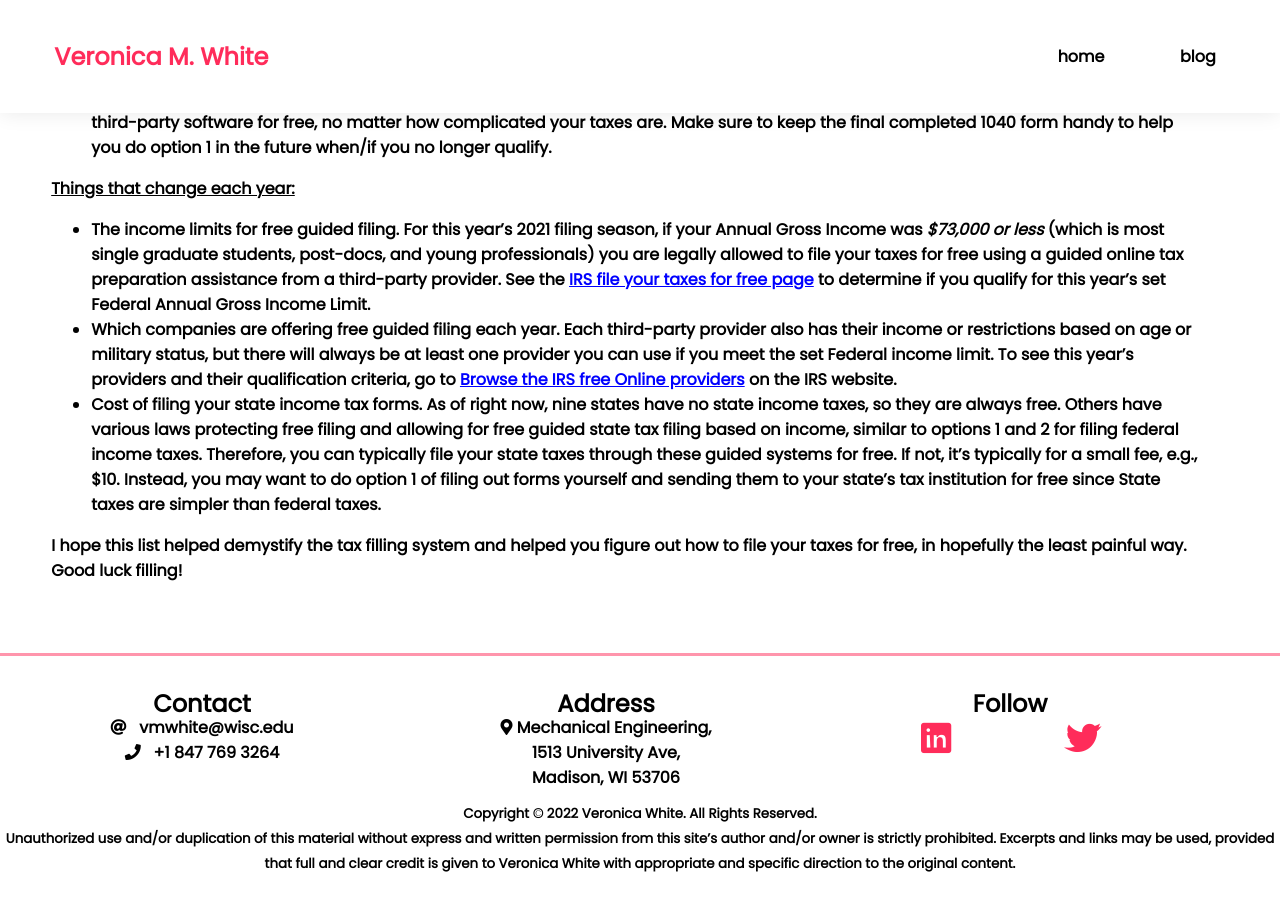
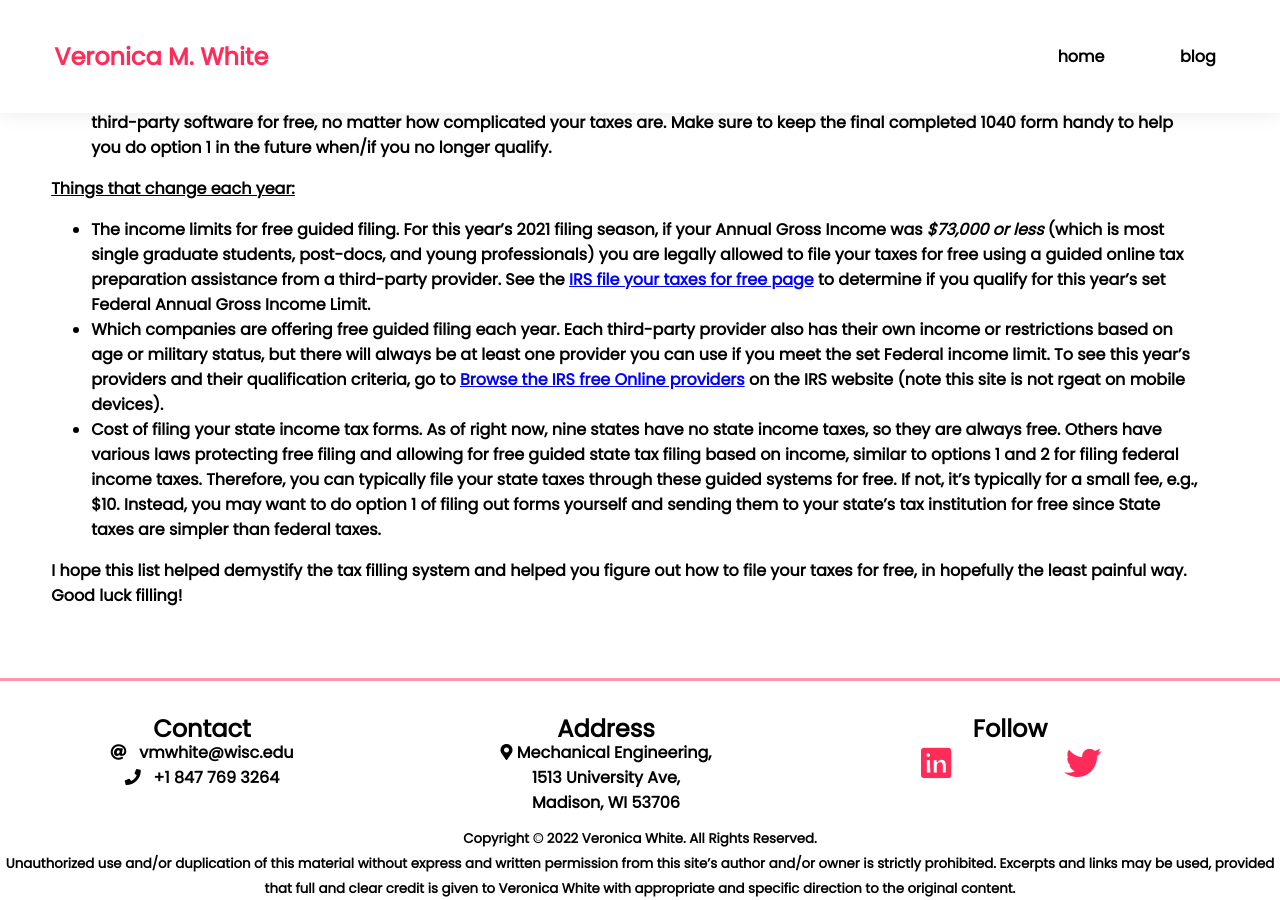
Before and after one commit to vmwhite/vmwhite.github.io, a Jekyll site: the page built from _posts/2022-02-10-FederalTaxes.md, in a window 1280 px wide and 900 px high, scrolled down 462 px. Built offline with Jekyll 4.4.1, drawn with Linux system fonts in a browser that asks for light colours; a style sheet for code colours, icons or effects is not loaded; before the commit the page ends 1337 px from its top, so only the background shows below that.

Commit message:
small updates

```diff
--- a/_posts/2022-02-10-FederalTaxes.md
+++ b/_posts/2022-02-10-FederalTaxes.md
@@ -17,7 +17,7 @@ If you find the US federal tax filing system confusing, you're not alone. It's d
 
 <u> Things that change each year: </u>
 - **The income limits for free guided filing**. For this year's 2021 filing season, if your Annual Gross Income was *$73,000 or less* (which is most single graduate students, post-docs, and young professionals) you are legally allowed to file your taxes for free using a guided online tax preparation assistance from a third-party provider. See the [IRS file your taxes for free page](https://www.irs.gov/filing/free-file-do-your-federal-taxes-for-free) to determine if you qualify for this year's set Federal Annual Gross Income Limit.
-- **Which companies are offering free guided filing each year**. Each third-party provider also has their income or restrictions based on age or military status, but there will always be at least one provider you can use if you meet the set Federal income limit. To see this year's providers and their qualification criteria, go to [Browse the IRS free Online providers](https://apps.irs.gov/app/freeFile/browse-all-offers/) on the IRS website.
+- **Which companies are offering free guided filing each year**. Each third-party provider also has their own income or restrictions based on age or military status, but there will always be at least one provider you can use if you meet the set Federal income limit. To see this year's providers and their qualification criteria, go to [Browse the IRS free Online providers](https://apps.irs.gov/app/freeFile/browse-all-offers/) on the IRS website (note this site is not rgeat on mobile devices).
 - **Cost of filing your state income tax forms**. As of right now, nine states have no state income taxes, so they are always free. Others have various laws protecting free filing and allowing for free guided state tax filing based on income, similar to options 1 and 2 for filing federal income taxes. Therefore, you can typically file your state taxes through these guided systems for free. If not, it's typically for a small fee, e.g., $10. Instead, you may want to do option 1 of filing out forms yourself and sending them to your state's tax institution for free since State taxes are simpler than federal taxes.
 
 I hope this list helped demystify the tax filling system and helped you figure out how to file your taxes for free, in hopefully the least painful way. Good luck filling!
```
